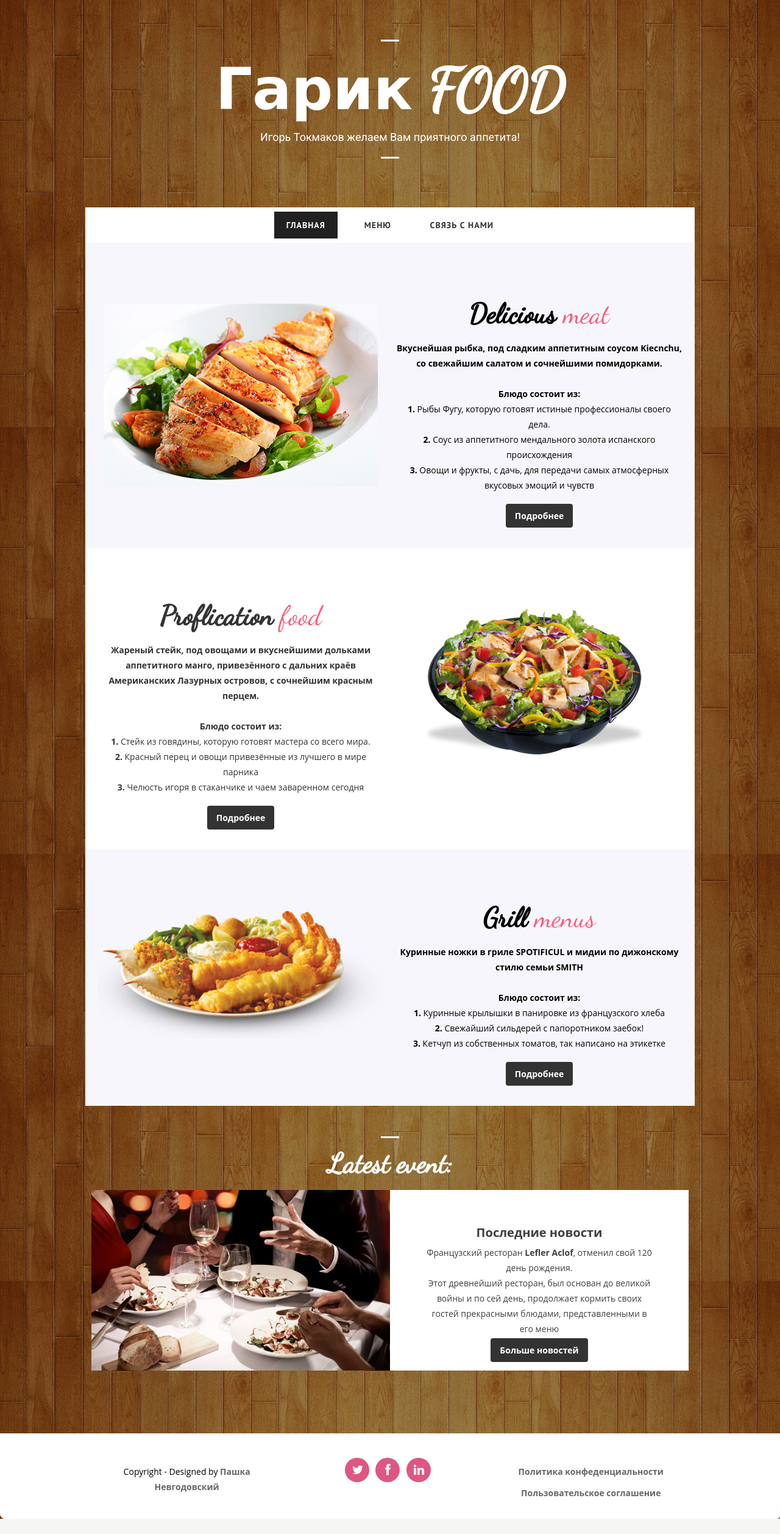
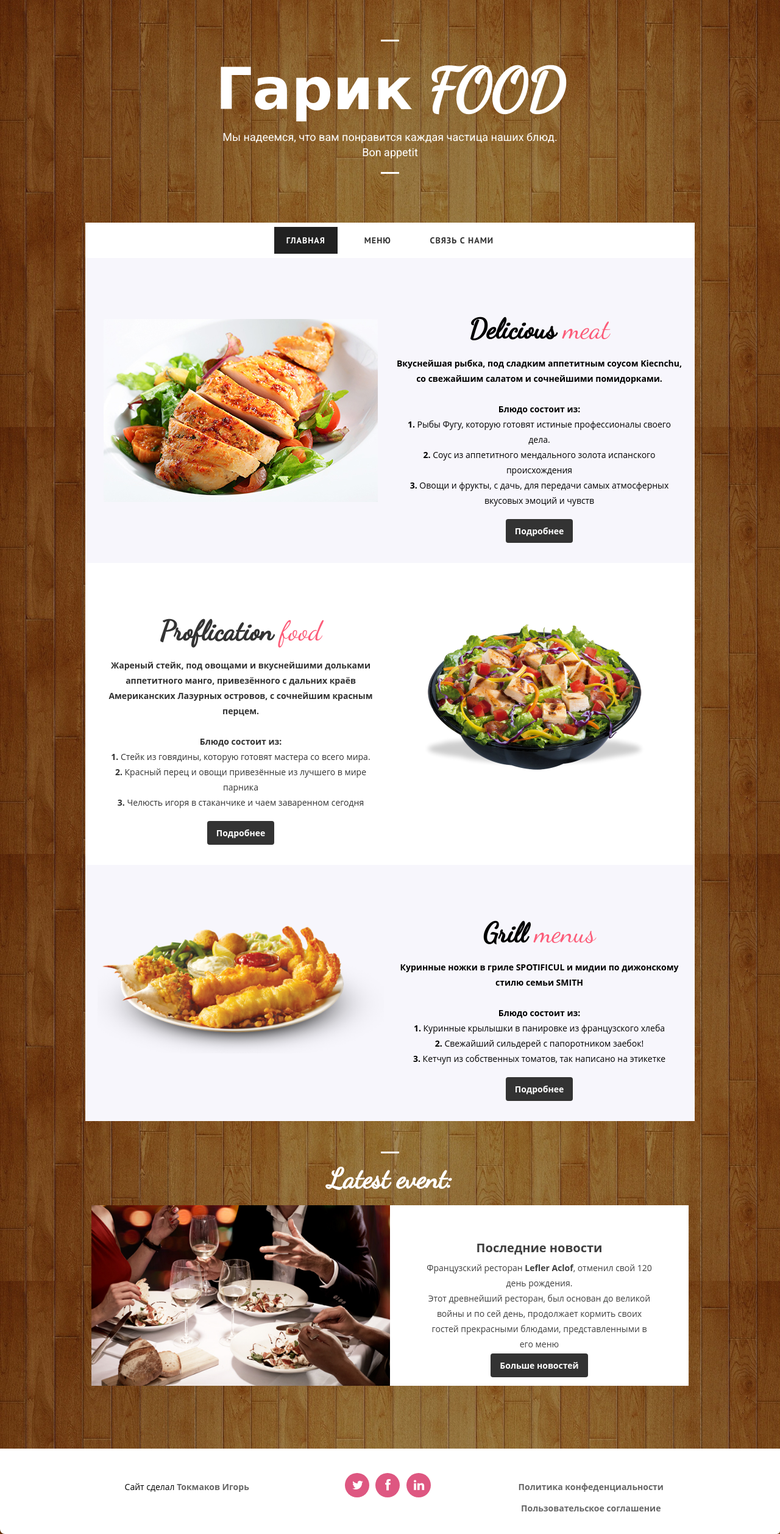
Before and after one commit to adminhelpers/gharikfood, a plain HTML site: page index.html in a window 1280 px wide. Shown: the whole page at 61% size. Before the commit the page ends 2490 px from the top, so only its background shows below. Drawn offline with Linux system fonts and the light colour scheme.

Commit message:
Create index.html

```diff
--- a/index.html
+++ b/index.html
@@ -30,7 +30,7 @@
 		<div class="logo">
 			<hr class="line-1">
 			<a href="#">Гарик FOOD</a>
-			<span>Игорь Токмаков желаем Вам приятного аппетита!</span>
+			<span>Мы надеемся, что вам понравится каждая частица наших блюд.<br>Bon appetit</span>
 			<hr class="line-1">
 		</div>
 		<div id='cssmenu' class="align-center">
@@ -153,7 +153,7 @@
 					<div class="row">
 						<div class="col-1-3">
 							<div class="wrap-col">
-								<p>Copyright - Designed by <a href="https://vk.com/dollarbabys">Пашка Невгодовский</a></p>
+								<p>Сайт сделал <a href="https://vk.com/dollarbabys">Токмаков Игорь</a></p>
 							</div>
 						</div>
 						<div class="col-1-3">
```
